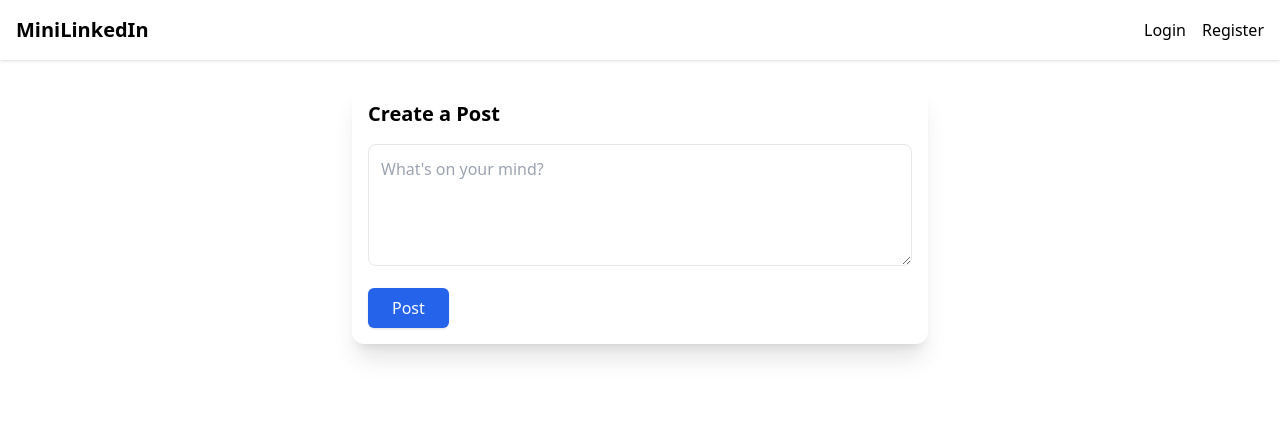
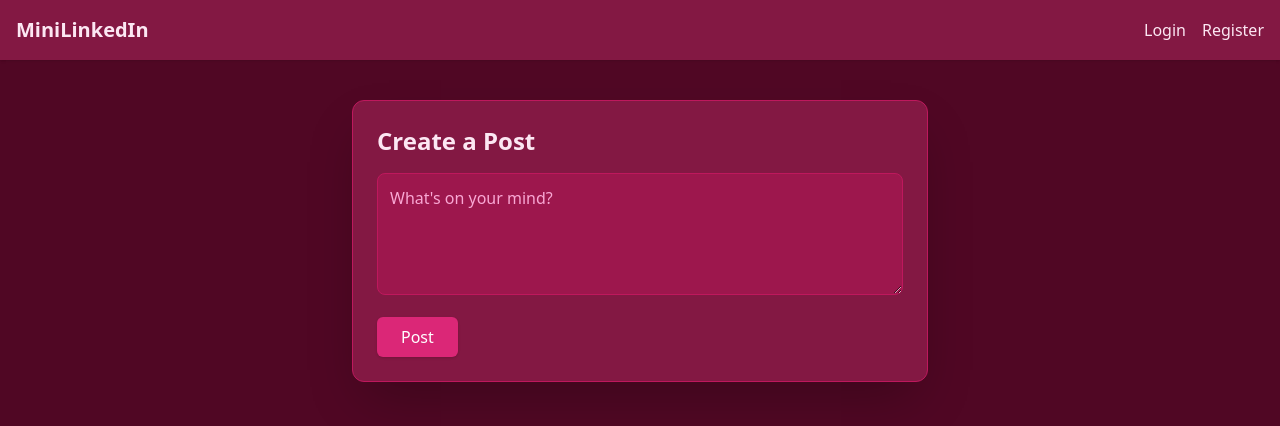
Before and after one commit to Himani7i/PA, a React (Create React App) app in the folder client/: page /create in a window 1280 px wide. Shown: the top 426 px of the page. Built offline with nearby package versions, Linux system fonts and the light colour scheme; no server answers.

Commit message:
fix colors

```diff
--- a/client/src/App.jsx
+++ b/client/src/App.jsx
@@ -11,6 +11,7 @@ import CreatePostPage from './pages/CreatePostPage';
 function App() {
   return (
     <BrowserRouter>
+      <div className="bg-pink-950 min-h-screen text-pink-100">
       <Navbar />
       <Routes>
         <Route path="/" element={<Home />} />
@@ -19,6 +20,7 @@ function App() {
         <Route path="/register" element={<Register />} />
         <Route path="/create" element={<CreatePostPage />} />
       </Routes>
+      </div>
     </BrowserRouter>
   );
 }
--- a/client/src/components/CreatePost.jsx
+++ b/client/src/components/CreatePost.jsx
@@ -16,10 +16,10 @@ export default function CreatePost({ onPost }) {
       <textarea
         value={content}
         onChange={(e) => setContent(e.target.value)}
-        className="w-full border p-2 rounded"
+        className="w-full  bg-pink-900 text-pink-100 border border-pink-700  p-2 rounded"
         placeholder="What's on your mind?"
       ></textarea>
-      <button onClick={submitPost} className="mt-2 px-4 py-1 bg-blue-500 text-white rounded">Post</button>
+      <button onClick={submitPost} className="mt-2 px-4 py-1 bg-pink-600 hover:bg-pink-500 text-white rounded">Post</button>
     </div>
   );
 }
--- a/client/src/components/Navbar.jsx
+++ b/client/src/components/Navbar.jsx
@@ -12,18 +12,18 @@ export default function Navbar() {
   };
 
   return (
-    <nav className="p-4 flex justify-between shadow bg-white sticky top-0 z-50">
-      <Link to="/" className="text-xl font-bold">MiniLinkedIn</Link>
+    <nav className="p-4 flex justify-between shadow bg-pink-900 sticky top-0 z-50 text-pink-100">
+      <Link to="/" className="text-xl font-bold text-pink-100 hover:text-pink-300">MiniLinkedIn</Link>
       <div className="flex items-center gap-4">
         {user ? (
           <>
-            <Link to={`/profile/${user._id}`}>{user.name}</Link>
-            <button onClick={handleLogout} className="text-sm text-red-500">Logout</button>
+            <Link to={`/profile/${user._id}`}className="hover:text-pink-400">{user.name}</Link>
+            <button onClick={handleLogout} className="text-sm text-pink-300 hover:text-pink-400">Logout</button>
           </>
         ) : (
           <>
-            <Link to="/login">Login</Link>
-            <Link to="/register">Register</Link>
+            <Link to="/login" className="hover:text-pink-300">Login</Link>
+            <Link to="/register" className="hover:text-pink-300">Register</Link>
           </>
         )}
       </div>
--- a/client/src/components/PostCard.jsx
+++ b/client/src/components/PostCard.jsx
@@ -1,9 +1,9 @@
 // src/components/PostCard.jsx
 export default function PostCard({ post }) {
   return (
-    <div className="p-4 border rounded shadow-sm mb-4">
-      <p className="text-gray-800">{post.content}</p>
-      <small className="text-gray-500">— {post.author.name} • {new Date(post.createdAt).toLocaleString()}</small>
+    <div className="p-4 border border-pink-700 rounded shadow-sm mb-4 bg-pink-800 text-pink-100">
+      <p>{post.content}</p>
+      <small className="text-pink-300">— {post.author.name} • {new Date(post.createdAt).toLocaleString()}</small>
     </div>
   );
 }
--- a/client/src/pages/CreatePostPage.jsx
+++ b/client/src/pages/CreatePostPage.jsx
@@ -22,19 +22,19 @@ const CreatePostPage = () => {
   };
 
   return (
-    <div className="max-w-xl mx-auto mt-6 p-4 bg-white shadow-xl rounded-xl">
-      <h2 className="text-xl font-bold mb-4">Create a Post</h2>
+    <div className="max-w-xl mx-auto mt-10 p-6 bg-pink-900 rounded-xl shadow-2xl border border-pink-700 text-pink-100">
+      <h2 className="text-2xl font-bold mb-4 text-pink-100">Create a Post</h2>
       <form onSubmit={handleSubmit}>
         <textarea
           value={content}
           onChange={(e) => setContent(e.target.value)}
           placeholder="What's on your mind?"
-          className="w-full p-3 border rounded-lg mb-4"
+          className="w-full p-3 bg-pink-800 text-pink-100 placeholder-pink-300 border border-pink-700 rounded-lg mb-4 focus:outline-none focus:ring-2 focus:ring-pink-400"
           rows="4"
         />
         <button
           type="submit"
-          className="bg-blue-600 hover:bg-blue-700 text-white px-6 py-2 rounded-md shadow"
+          className="bg-pink-600 hover:bg-pink-500 text-white px-6 py-2 rounded-md shadow transition duration-200 ease-in-out"
         >
           Post
         </button>
--- a/client/src/pages/Home.jsx
+++ b/client/src/pages/Home.jsx
@@ -13,8 +13,8 @@ export default function Home() {
 
   return (
 
-    <div className="max-w-xl mx-auto p-4 bg-blue-50 shadow-lg rounded-lg">
-      <h1 className="text-2xl font-bold mb-4 bg-blue-50">Home</h1>
+    <div className="max-w-xl mx-auto p-4 bg-pink-900 shadow-lg rounded-lg text-pink-100">
+      <h1 className="text-2xl font-bold mb-4">Home</h1>
       <CreatePost onPost={post => setPosts([post, ...posts])} />
       {posts.map(post => <PostCard key={post._id} post={post} />)}
     </div>
--- a/client/src/pages/Login.jsx
+++ b/client/src/pages/Login.jsx
@@ -27,9 +27,9 @@ export default function Login() {
   return (
     <div className="max-w-md mx-auto p-4">
       <h2 className="text-xl font-bold mb-4">Login</h2>
-      <input value={email} onChange={e => setEmail(e.target.value)} placeholder="Email" className="border p-2 w-full mb-2" />
-      <input type="password" value={password} onChange={e => setPassword(e.target.value)} placeholder="Password" className="border p-2 w-full mb-2" />
-      <button onClick={handleLogin} className="bg-blue-600 text-white px-4 py-2 rounded">Login</button>
+      <input value={email} onChange={e => setEmail(e.target.value)} placeholder="Email" className="border border-pink-700 bg-pink-800 text-pink-100 p-2 w-full mb-2"/>
+      <input type="password" value={password} onChange={e => setPassword(e.target.value)} placeholder="Password" className="border border-pink-700 bg-pink-800 text-pink-100 p-2 w-full mb-2" />
+      <button onClick={handleLogin} className="bg-pink-600 hover:bg-pink-500 text-white px-4 py-2 rounded">Login</button>
     </div>
   );
 }
--- a/client/src/pages/Profile.jsx
+++ b/client/src/pages/Profile.jsx
@@ -15,9 +15,9 @@ export default function Profile() {
   if (!userData) return <p>Loading...</p>;
 
   return (
-    <div className="max-w-xl mx-auto p-4">
+    <div className="max-w-xl mx-auto p-4 text-pink-100">
       <h2 className="text-2xl font-bold mb-2">{userData.user.name}</h2>
-      <p className="text-gray-700 mb-4">{userData.user.bio}</p>
+      <p className="text-pink-300 mb-4">{userData.user.bio}</p>
       <h3 className="text-xl font-semibold mb-2">Posts</h3>
       {userData.posts.map(post => <PostCard key={post._id} post={post} />)}
     </div>
--- a/client/src/pages/Register.jsx
+++ b/client/src/pages/Register.jsx
@@ -19,9 +19,9 @@ export default function Register() {
   return (
     <div className="max-w-md mx-auto p-4">
       <h2 className="text-xl font-bold  text-red-500 mb-4">Register</h2>
-      <input value={name} onChange={e => setName(e.target.value)} placeholder="Name" className="border p-2 w-full mb-2" />
-      <input value={email} onChange={e => setEmail(e.target.value)} placeholder="Email" className="border p-2 w-full mb-2" />
-      <input type="password" value={password} onChange={e => setPassword(e.target.value)} placeholder="Password" className="border p-2 w-full mb-2" />
+      <input value={name} onChange={e => setName(e.target.value)} placeholder="Name" className="border border-pink-700 bg-pink-800 text-pink-100 p-2 w-full mb-2" />
+      <input value={email} onChange={e => setEmail(e.target.value)} placeholder="Email" className="border border-pink-700 bg-pink-800 text-pink-100 p-2 w-full mb-2" />
+      <input type="password" value={password} onChange={e => setPassword(e.target.value)} placeholder="Password" className="border border-pink-700 bg-pink-800 text-pink-100 p-2 w-full mb-2" />
       <button onClick={handleRegister} className="bg-green-600 text-white px-4 py-2 rounded">Register</button>
     </div>
   );
```
